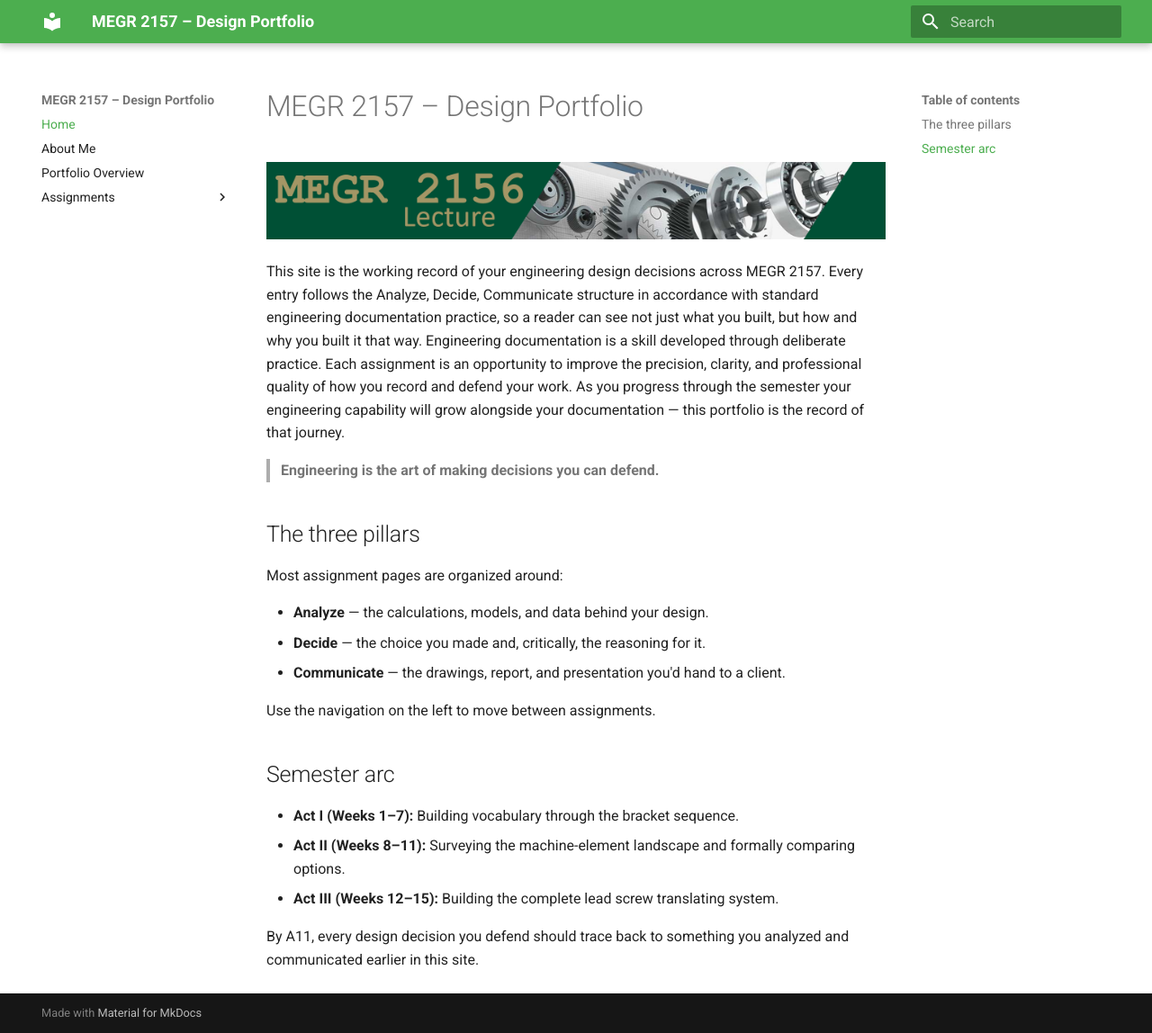
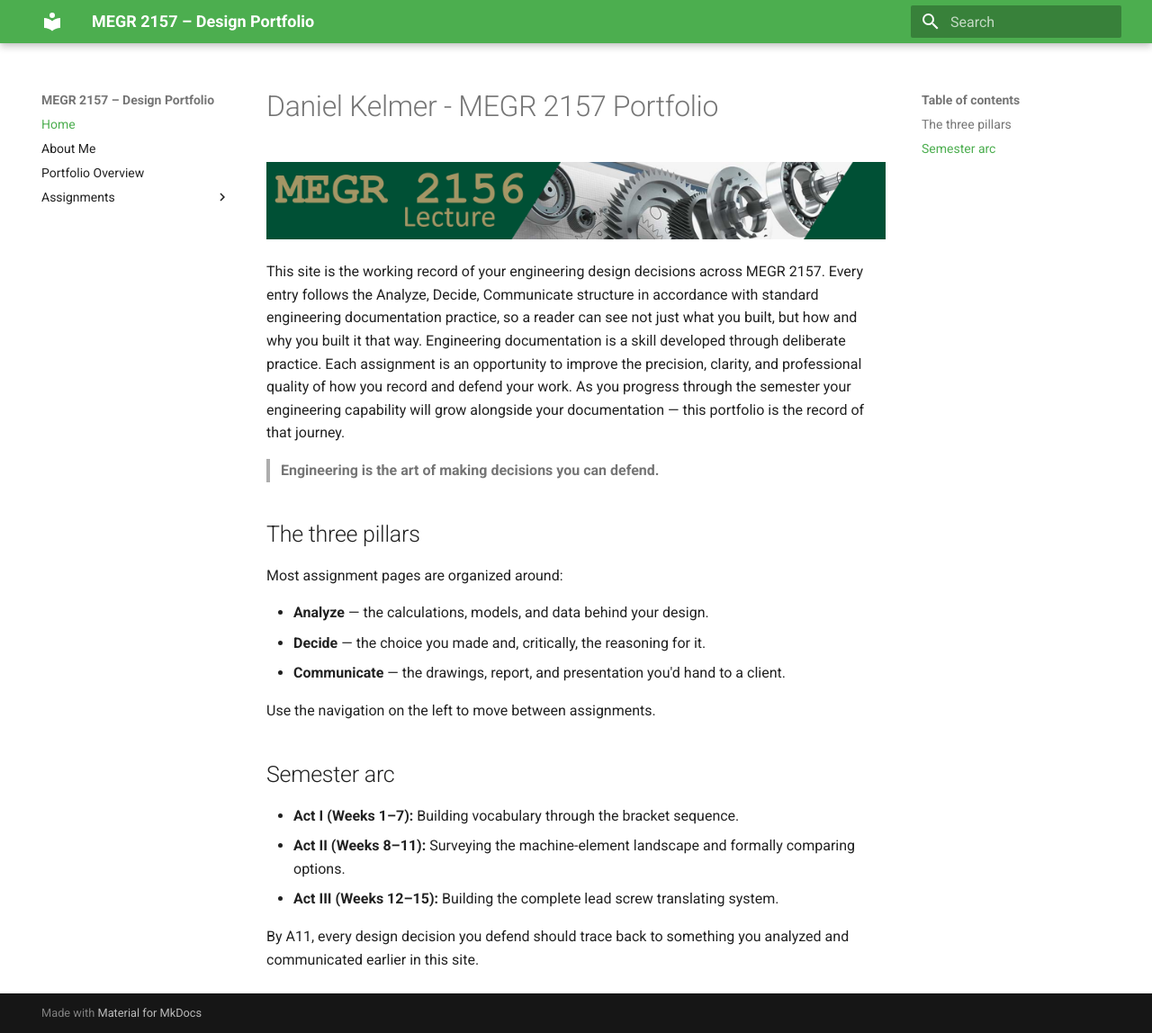
Before and after one commit to dkelmer-ctrl/megr2157-portfolio-DK, an MkDocs documentation site: the page built from docs/index.md, in a window 1280 px wide and 1148 px high. Shown: the whole window at 90% size. Built offline with MkDocs 1.6.1 and Material for MkDocs 9.7.7, drawn with Linux system fonts in a browser that asks for light colours.

Commit message:
Update index.md

```diff
--- a/docs/index.md
+++ b/docs/index.md
@@ -1,4 +1,4 @@
-# MEGR 2157 – Design Portfolio
+# Daniel Kelmer - MEGR 2157 Portfolio
 
 ![MEGR 2156-7 Title](MEGR2156title.png)
 
```
